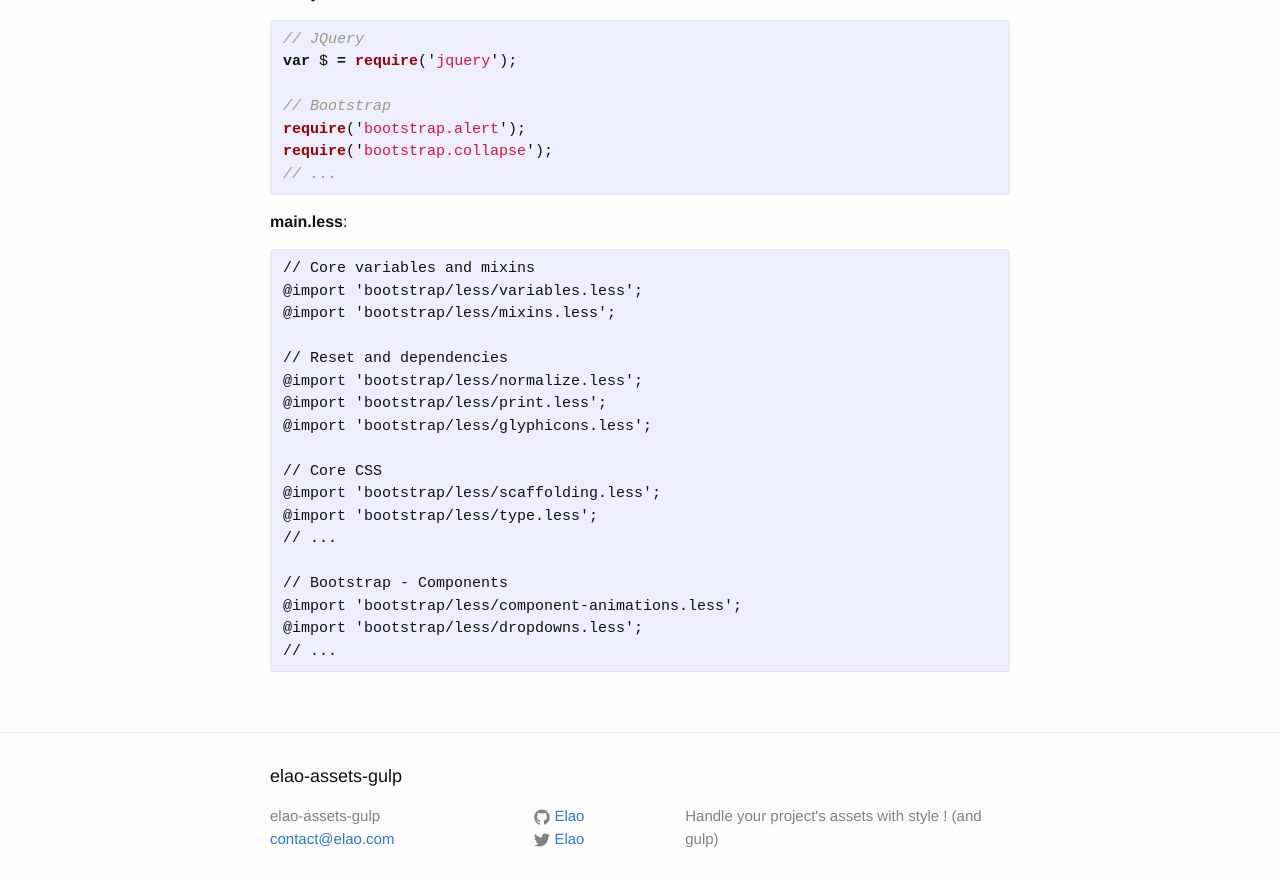
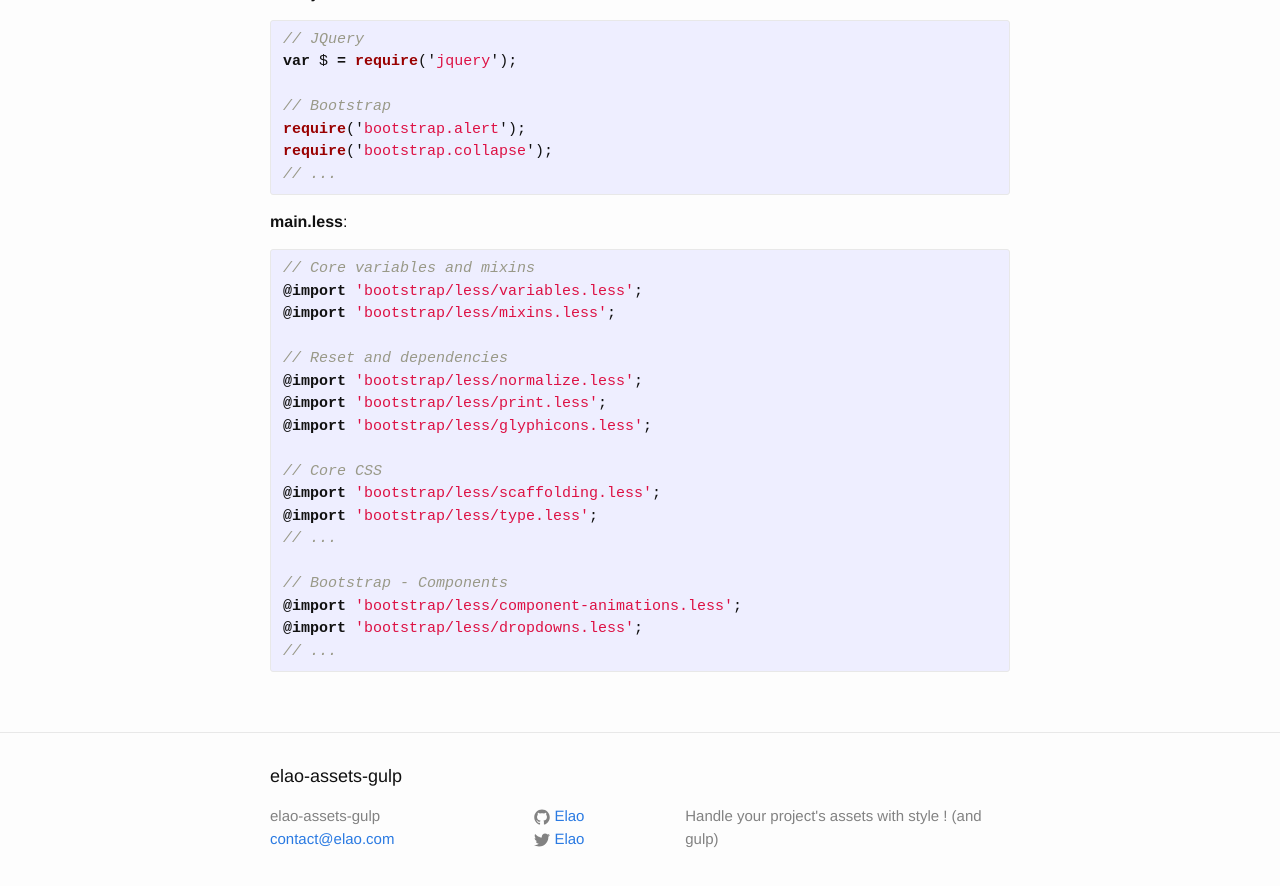
Before and after one commit to Elao/node-module-assets-gulp, a Jekyll site: the page built from examples.md, in a window 1280 px wide and 900 px high, scrolled down 2720 px. Shown: the top 886 px of the window. Built offline with Jekyll 4.4.1, drawn with Linux system fonts in a browser that asks for light colours.

Commit message:
Fix less hightlighting

```diff
--- a/examples.md
+++ b/examples.md
@@ -147,7 +147,7 @@ require('bootstrap.collapse');
 
 **main.less**:
 
-{% highlight Less %}
+{% highlight Scss %}
 
 // Core variables and mixins
 @import 'bootstrap/less/variables.less';
```
